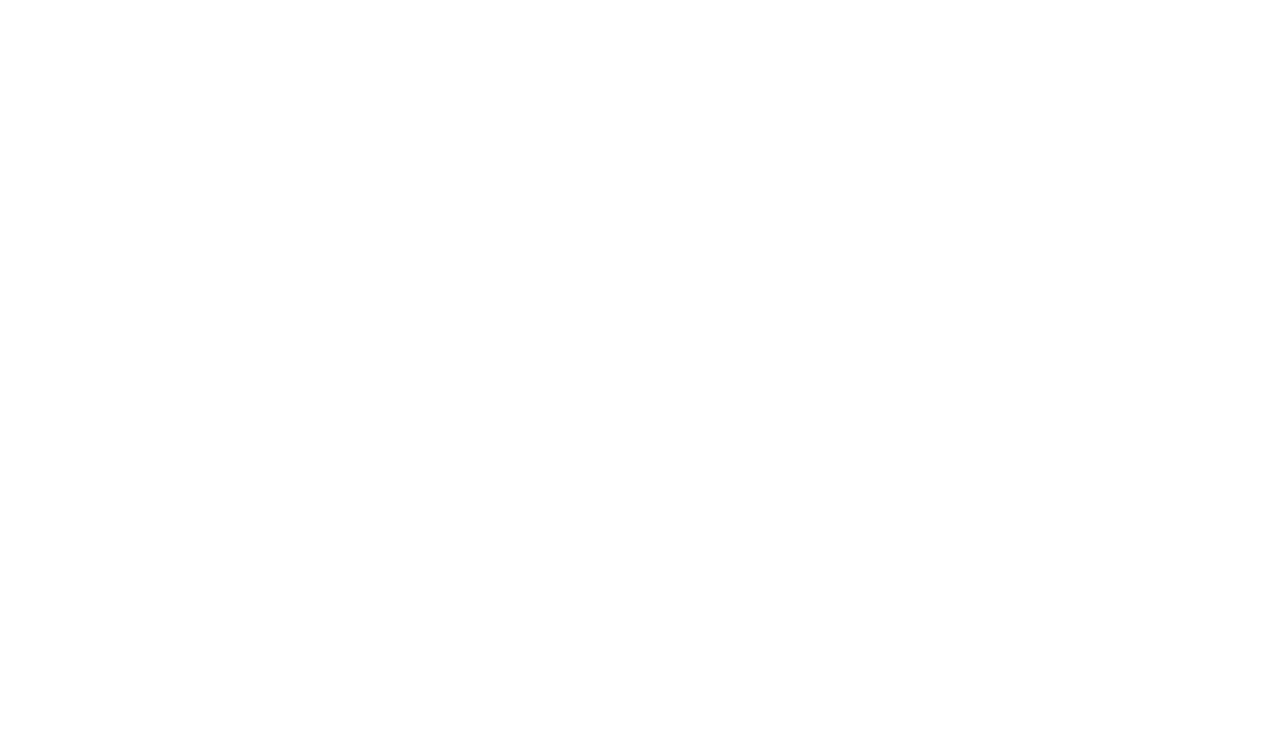
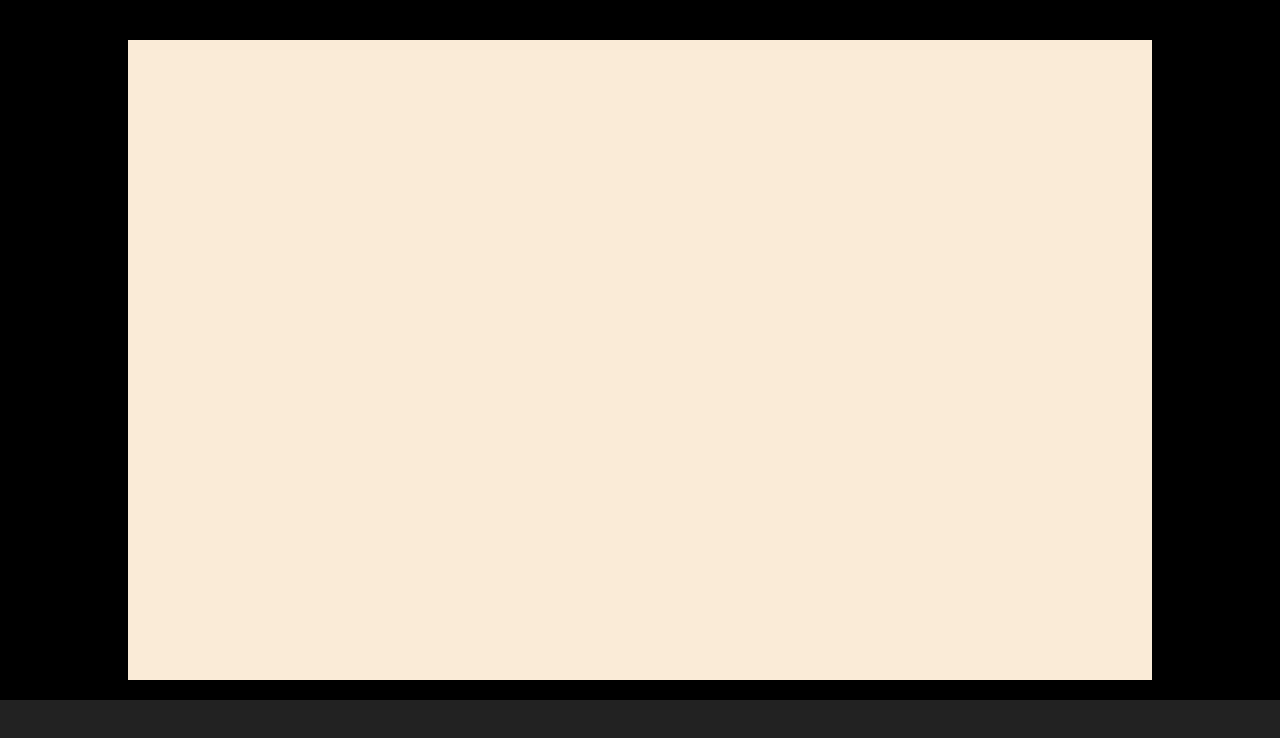
Before and after one commit to sabino-olivieri/html-css-zoom, a plain HTML site: page index.html in a window 1280 px wide. Drawn offline with Linux system fonts and the light colour scheme.

Commit message:
feat: structure

```diff
--- a/css/style.css
+++ b/css/style.css
@@ -1,3 +1,4 @@
+/* RESET */
 *{
     margin: 0;
     padding: 0;
@@ -7,3 +8,55 @@
 img{
     max-width: 100%;
 }
+
+ul{
+    list-style: none;
+}
+
+a{
+    all: unset;
+    cursor: pointer;
+}
+
+
+/* COMMON */
+.flex{
+    display: flex;
+}
+
+.container
+{
+    width: 80%;
+    margin: 0 auto;
+}
+.wrapper{
+    width: 100%;
+    height: 100vh;
+    background-color: black;
+    flex-direction: column;
+}
+
+/* UTILITIES */
+
+/* MAIN */
+
+main{
+    height: calc(100% - 100px);
+    padding-top: 40px;
+    padding-bottom: 20px;
+    padding: left;
+}
+
+.row{
+    background-color: antiquewhite;
+    height: 100%;
+    width: 100%;
+}
+
+/* NAV */
+nav{
+    width: 100%;
+    height: 100px;
+    background-color: #222222;
+
+}
--- a/index.html
+++ b/index.html
@@ -12,12 +12,13 @@
 <body>
 
     <!-- wrapper -->
-    <div class="wrapper">
+    <div class="wrapper flex">
 
         <!-- main -->
-        <main>
-            <div class="row">
-                <!-- .users*35 -->
+        <main class="container">
+            <div class="row flex">
+                <!-- .users -->
+
                 <!-- /.users -->
             </div>
 
```
